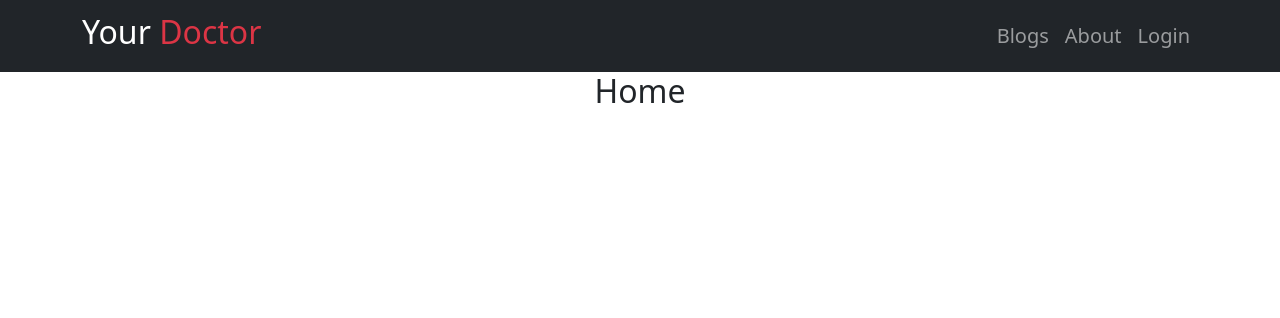
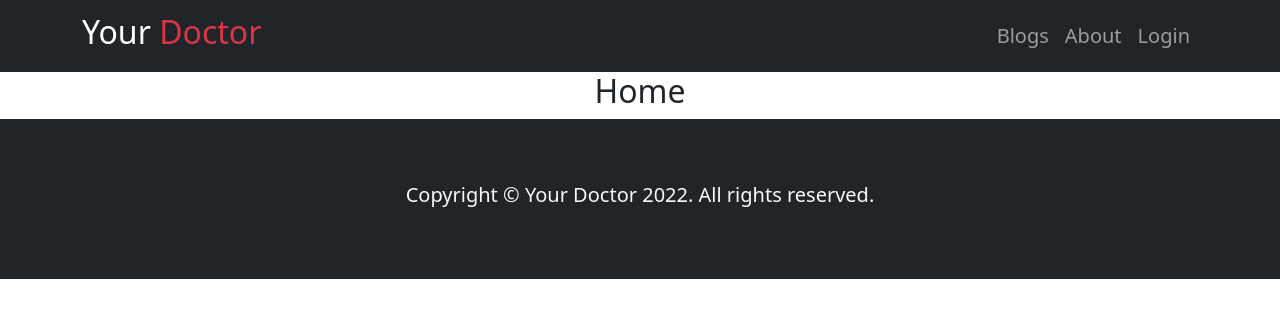
Before and after one commit to abdulalimemon/your-doctor-app, a React (Create React App) app: page / in a window 1280 px wide. Shown: the top 318 px of the page. Built offline with nearby package versions, Linux system fonts and the light colour scheme.

Commit message:
footer and favicon

```diff
--- a/public/index.html
+++ b/public/index.html
@@ -2,7 +2,7 @@
 <html lang="en">
   <head>
     <meta charset="utf-8" />
-    <link rel="icon" href="%PUBLIC_URL%/favicon.ico" />
+    <link rel="icon" href="%PUBLIC_URL%/favicon.png" />
     <meta name="viewport" content="width=device-width, initial-scale=1" />
     <meta name="theme-color" content="#000000" />
     <meta
@@ -24,7 +24,7 @@
       work correctly both with client-side routing and a non-root public URL.
       Learn how to configure a non-root public URL by running `npm run build`.
     -->
-    <title>React App</title>
+    <title>Your Doctor</title>
   </head>
   <body>
     <noscript>You need to enable JavaScript to run this app.</noscript>
--- a/src/App.js
+++ b/src/App.js
@@ -3,6 +3,7 @@ import 'bootstrap/dist/css/bootstrap.min.css';
 import { Route, Routes } from 'react-router';
 import Header from './Pages/Shared/Header/Header';
 import Home from './Pages/Home/Home/Home';
+import Footer from './Pages/Shared/Footer/Footer';
 
 function App() {
   return (
@@ -11,6 +12,7 @@ function App() {
       <Routes>
         <Route path="/" element={<Home></Home>}></Route>
       </Routes>
+      <Footer></Footer>
     </div>
   );
 }
--- a/src/Pages/Shared/Footer/Footer.js
+++ b/src/Pages/Shared/Footer/Footer.js
@@ -1,10 +1,14 @@
 import React from 'react';
 
 const Footer = () => {
+    const today = new Date();
+    const year = today.getFullYear();
     return (
-        <div>
-            ...
-        </div>
+        <footer className="bg-dark text-light">
+            <div className="container py-5">
+                <h5 className="text-center py-3">Copyright &copy; Your Doctor {year}. All rights reserved.</h5>
+            </div>
+        </footer>
     );
 };
 
```
Also changed, not shown: public/favicon.png (added), 1 other file (tests, documents, lock files or other folders).
